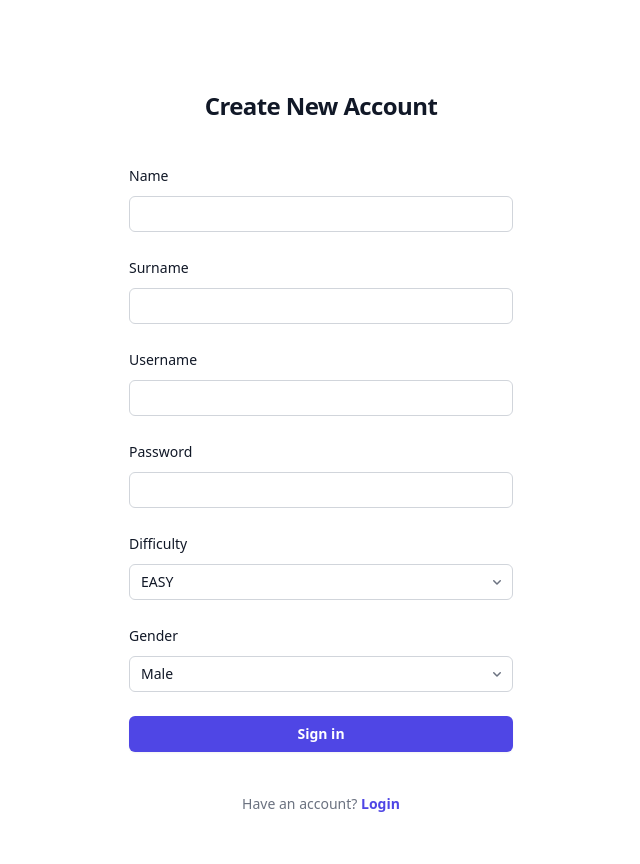
After one commit to berkayklnc/database_systems, a Flask app: template app/templates/auth/register.html in a window 1280 px wide. The commit adds this page. Shown: the whole page, without its empty margins (319-959 px from the left). Run offline with Flask 3, Linux system fonts and the light colour scheme; the template is opened without the code that fills it, so the values that code supplies are empty; the visitor is signed in with stand-in values (Sample User, id 1); parts of the project's set-up code (start-up, migrations or seed data) failed here and were passed over; some libraries are stand-ins or nearby versions.

Commit message:
connected register page with db

```diff
--- a/app/models/player.py
+++ b/app/models/player.py
@@ -5,7 +5,7 @@ from app.models.User import UserModel,User
 
 
 class Player:
-    def __init__(self,id, balance, user_id, password, user_name,game_mode_id):
+    def __init__(self, balance, user_id, password, user_name,game_mode_id,id=0):
         self.id = id
         self.balance = balance
         self.user_id = user_id
@@ -34,7 +34,7 @@ class PlayerModel:
         player = cursor.fetchone()
         cursor.close()
         if player:
-            player = Player(player[0], player[1], player[2], player[3],player[4],player[5])
+            player = Player( player[1], player[2], player[3],player[4],player[5],player[0])
             return player
         else:
             return None
--- a/app/sql/create_players_table.sql
+++ b/app/sql/create_players_table.sql
@@ -3,7 +3,7 @@ CREATE TABLE IF NOT EXISTS players(
     balance INT,
     user_id INT UNSIGNED NOT NULL,
     password VARCHAR(256) NOT NULL,
-    user_name VARCHAR(15) NOT NULL,
+    user_name VARCHAR(15) UNIQUE NOT NULL,
     game_mode_id ENUM('EASY','MEDIUM','HARD') NOT NULL,
 
     FOREIGN KEY (user_id) REFERENCES users(id)
--- a/app/sql/create_users_table.sql
+++ b/app/sql/create_users_table.sql
@@ -2,6 +2,6 @@ CREATE TABLE IF NOT EXISTS users (
     id INT UNSIGNED AUTO_INCREMENT PRIMARY KEY,
     name VARCHAR(20) NOT NULL,
     surname VARCHAR(20) NOT NULL,
-    gender ENUM('male', 'female'),
+    gender ENUM('Male', 'Female'),
     created_at TIMESTAMP DEFAULT CURRENT_TIMESTAMP
 );
--- a/app/templates/auth/login.html
+++ b/app/templates/auth/login.html
@@ -7,7 +7,7 @@
   </div>
 
   <div class="mt-10 sm:mx-auto sm:w-full sm:max-w-sm">
-    <form class="space-y-6" action="/login" method="POST">
+    <form class="space-y-6" action="{{url_for('login')}}" method="POST">
       <div>
         <label for="username" class="block text-sm/6 font-medium text-gray-900">Username</label>
         <div class="mt-2">
@@ -34,7 +34,7 @@
 
     <p class="mt-10 text-center text-sm/6 text-gray-500">
       Not have an account?
-      <a href="#" class="font-semibold text-indigo-600 hover:text-indigo-500">Register</a>
+      <a href="{{url_for('register')}}" class="font-semibold text-indigo-600 hover:text-indigo-500">Register</a>
     </p>
   </div>
 </div>
--- /dev/null
+++ b/app/templates/auth/register.html
@@ -0,0 +1,77 @@
+{% extends "layout.html" %}
+{% block title %}Reg{% endblock %}
+{% block content %}
+<div class="flex min-h-full flex-col justify-center px-6 py-12 lg:px-8">
+  <div class="sm:mx-auto sm:w-full sm:max-w-sm">
+    <h2 class="mt-10 text-center text-2xl/9 font-bold tracking-tight text-gray-900">Create New Account</h2>
+  </div>
+
+  <div class="mt-10 sm:mx-auto sm:w-full sm:max-w-sm">
+    <form class="space-y-6" action="{{url_for('register')}}" method="POST">
+      <div>
+        <label for="name" class="block text-sm/6 font-medium text-gray-900">Name</label>
+        <div class="mt-2">
+            <input name="name" id="name" autocomplete="name" required class="block w-full rounded-md bg-white px-3 py-1.5 text-base text-gray-900 outline outline-1 -outline-offset-1 outline-gray-300 placeholder:text-gray-400 focus:outline focus:outline-2 focus:-outline-offset-2 focus:outline-indigo-600 sm:text-sm/6">
+        </div>
+      </div>
+      <div>
+        <label for="surname" class="block text-sm/6 font-medium text-gray-900">Surname</label>
+        <div class="mt-2">
+            <input name="surname" id="surname" autocomplete="surname" required class="block w-full rounded-md bg-white px-3 py-1.5 text-base text-gray-900 outline outline-1 -outline-offset-1 outline-gray-300 placeholder:text-gray-400 focus:outline focus:outline-2 focus:-outline-offset-2 focus:outline-indigo-600 sm:text-sm/6">
+        </div>
+      </div>
+      <div>
+        <label for="username" class="block text-sm/6 font-medium text-gray-900">Username</label>
+        <div class="mt-2">
+          <input name="username" id="username" autocomplete="username" required class="block w-full rounded-md bg-white px-3 py-1.5 text-base text-gray-900 outline outline-1 -outline-offset-1 outline-gray-300 placeholder:text-gray-400 focus:outline focus:outline-2 focus:-outline-offset-2 focus:outline-indigo-600 sm:text-sm/6">
+        </div>
+      </div>
+      <div>
+        <label for="password" class="block text-sm/6 font-medium text-gray-900">Password</label>
+        <div class="mt-2">
+          <input type="password" name="password" id="password" autocomplete="current-password" required class="block w-full rounded-md bg-white px-3 py-1.5 text-base text-gray-900 outline outline-1 -outline-offset-1 outline-gray-300 placeholder:text-gray-400 focus:outline focus:outline-2 focus:-outline-offset-2 focus:outline-indigo-600 sm:text-sm/6">
+        </div>
+      </div>
+      <div class="sm:col-span-3">
+        <label for="mode" class="block text-sm/6 font-medium text-gray-900">Difficulty</label>
+        <div class="mt-2 grid grid-cols-1">
+          <select id="mode" name="mode" class="col-start-1 row-start-1 w-full appearance-none rounded-md bg-white py-1.5 pl-3 pr-8 text-base text-gray-900 outline outline-1 -outline-offset-1 outline-gray-300 focus:outline focus:outline-2 focus:-outline-offset-2 focus:outline-indigo-600 sm:text-sm/6">
+            <option>EASY</option>
+            <option>MEDIUM</option>
+            <option>HARD</option>
+          </select>
+          <svg class="pointer-events-none col-start-1 row-start-1 mr-2 size-5 self-center justify-self-end text-gray-500 sm:size-4" viewBox="0 0 16 16" fill="currentColor" aria-hidden="true" data-slot="icon">
+            <path fill-rule="evenodd" d="M4.22 6.22a.75.75 0 0 1 1.06 0L8 8.94l2.72-2.72a.75.75 0 1 1 1.06 1.06l-3.25 3.25a.75.75 0 0 1-1.06 0L4.22 7.28a.75.75 0 0 1 0-1.06Z" clip-rule="evenodd" />
+          </svg>
+        </div>
+      </div>
+      <div class="sm:col-span-3">
+        <label for="gender" class="block text-sm/6 font-medium text-gray-900">Gender</label>
+        <div class="mt-2 grid grid-cols-1">
+          <select id="gender" name="gender" class="col-start-1 row-start-1 w-full appearance-none rounded-md bg-white py-1.5 pl-3 pr-8 text-base text-gray-900 outline outline-1 -outline-offset-1 outline-gray-300 focus:outline focus:outline-2 focus:-outline-offset-2 focus:outline-indigo-600 sm:text-sm/6">
+            <option>Male</option>
+            <option>Female</option>
+          </select>
+          <svg class="pointer-events-none col-start-1 row-start-1 mr-2 size-5 self-center justify-self-end text-gray-500 sm:size-4" viewBox="0 0 16 16" fill="currentColor" aria-hidden="true" data-slot="icon">
+            <path fill-rule="evenodd" d="M4.22 6.22a.75.75 0 0 1 1.06 0L8 8.94l2.72-2.72a.75.75 0 1 1 1.06 1.06l-3.25 3.25a.75.75 0 0 1-1.06 0L4.22 7.28a.75.75 0 0 1 0-1.06Z" clip-rule="evenodd" />
+          </svg>
+        </div>
+      </div>
+    {% if error %}
+    <div class="text-red-700">
+        <p>{{error}}</p>
+    </div>
+    {% endif %}
+      <div>
+        <button type="submit" class="flex w-full justify-center rounded-md bg-indigo-600 px-3 py-1.5 text-sm/6 font-semibold text-white shadow-sm hover:bg-indigo-500 focus-visible:outline focus-visible:outline-2 focus-visible:outline-offset-2 focus-visible:outline-indigo-600">Sign in</button>
+      </div>
+    </form>
+
+    <p class="mt-10 text-center text-sm/6 text-gray-500">
+      Have an account?
+      <a href="{{url_for('login')}}" class="font-semibold text-indigo-600 hover:text-indigo-500">Login</a>
+    </p>
+  </div>
+</div>
+
+{% endblock %}
--- a/app/views.py
+++ b/app/views.py
@@ -3,7 +3,7 @@ from flask import current_app, render_template, session, redirect, url_for, requ
 main = Blueprint('main', __name__)
 @main.before_app_request
 def before_request():
-    if 'user_name' not in session and request.endpoint not in ['login_page','login', 'static']:
+    if 'user_name' not in session and request.endpoint not in ['login_page','login','register_page','static']:
         return redirect(url_for('login'))
 def home_page():
     user_name = session.get('user_name')
--- a/server.py
+++ b/server.py
@@ -14,6 +14,8 @@ def create_app():
     app.add_url_rule('/flights', view_func=views.flight_page)
     app.add_url_rule('/login', view_func=auth_views.login_page)
     app.add_url_rule('/login', 'login', auth_views.handle_login, methods=['POST'])
+    app.add_url_rule('/register',view_func=auth_views.register_page)
+    app.add_url_rule('/register','register',auth_views.handle_register,methods=['POST'])
     app.add_url_rule('/logout','logout',auth_views.logout)
     mysql = MySQL(app)
     app.config["mysql"] = mysql
```
Also changed, not shown: app/auth/views.py (+23 -1 lines), app/templates/register.html (deleted, +0 -61 lines).
